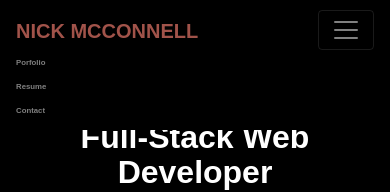
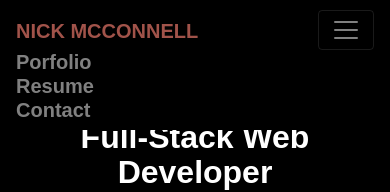
Before and after one commit to nicholasmcconnell/portfolio, a plain HTML site: page index.html in a window 390 px wide. Both pictures are taken after a click on the button 346 px from the left and 29 px from the top of the page. Shown: the top 192 px of the page. Drawn offline with nearby package versions, Linux system fonts and the light colour scheme; a web font is replaced by a local one.

Commit message:
nav bar font's all responsive in the same way

```diff
--- a/assets/css/styleboot.css
+++ b/assets/css/styleboot.css
@@ -32,7 +32,7 @@
 
   /* NAVBAR */
 
-  .navbar-brand {
+  .navbar-brand, .nav-item {
     font-size: max(2vw, 20px);
   }
 
```
